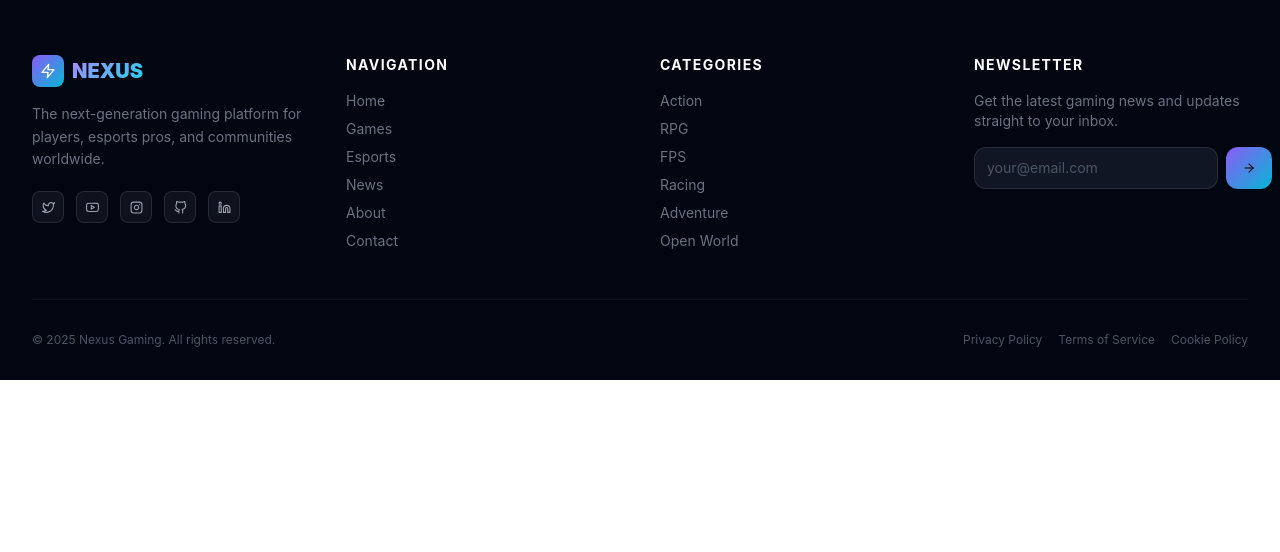
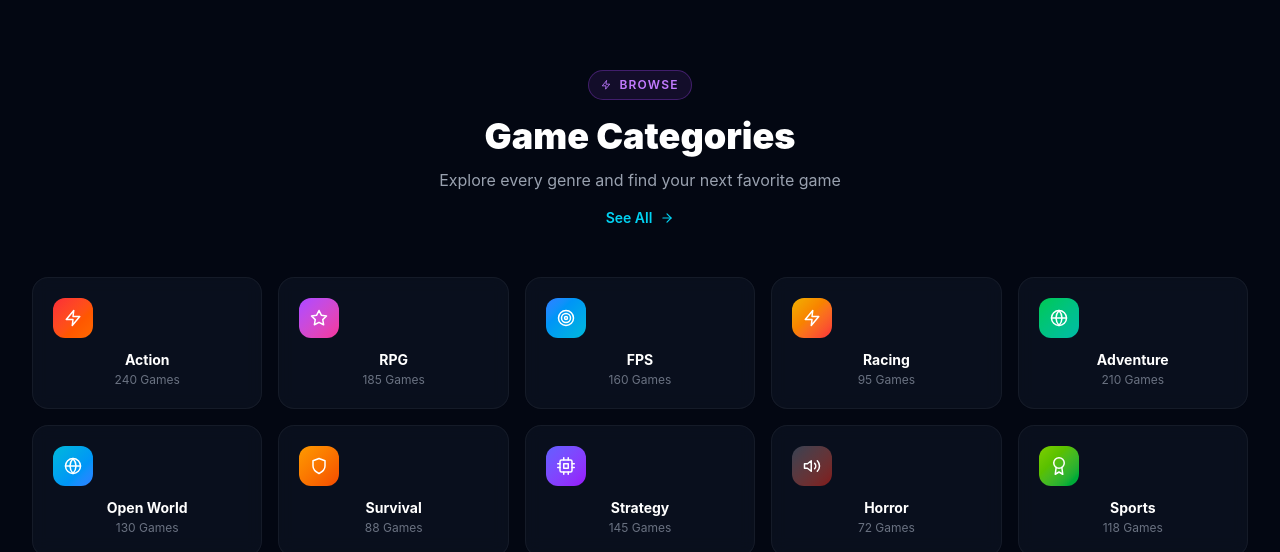
Before and after one commit to developer-omar-faruk/NEXUS-GameShop, a React (Vite) app: page / in a window 1280 px wide. Shown: the part 2248-2800 px from the top of the page. Before the commit the page ends 2628 px from the top, so only its background shows below. Built offline with nearby package versions, Linux system fonts and the light colour scheme.

Commit message:
HomePage/Categories

```diff
--- a/src/data.js
+++ b/src/data.js
@@ -8,6 +8,8 @@ import {
 
 //
 export const NAV_LINKS = ["Home", "Games", "Esports", "News", "About", "Contact"];
+
+//----Navbar, HomePage/Categories----
 
 export const CATEGORIES = [
   { id: 1, name: "Action",    icon: FiZap,       color: "from-red-500 to-orange-500",    count: 240 },
--- a/src/pages/HomePage.jsx
+++ b/src/pages/HomePage.jsx
@@ -1,6 +1,7 @@
 import Hero from "./homePage/Hero";
 import FeaturedGames from "./homePage/FeaturedGames";
 import TrendingGames from "./homePage/TrendingGames";
+import Categories from "./homePage/Categories";
 
 function HomePage({ setActivePage, setSelectedGame, wishlist, onWishlist }) {
   return (
@@ -8,6 +9,7 @@ function HomePage({ setActivePage, setSelectedGame, wishlist, onWishlist }) {
       <Hero setActivePage={setActivePage} setSelectedGame={setSelectedGame} />
       <FeaturedGames setActivePage={setActivePage} setSelectedGame={setSelectedGame} wishlist={wishlist} onWishlist={onWishlist} />
       <TrendingGames setActivePage={setActivePage} setSelectedGame={setSelectedGame} wishlist={wishlist} onWishlist={onWishlist} />
+      <Categories setActivePage={setActivePage} />
 
     </div>
   );
--- /dev/null
+++ b/src/pages/homePage/Categories.jsx
@@ -0,0 +1,39 @@
+import SectionHeader from "./SectionHeader";
+import { CATEGORIES } from "../../data";
+
+import { motion } from "framer-motion";
+
+const cn = (...classes) => classes.filter(Boolean).join(" ");
+const scaleIn  = { hidden: { opacity: 0, scale: 0.85 }, visible: { opacity: 1, scale: 1, transition: { duration: 0.5 } } };
+const stagger  = (delay = 0.1) => ({ visible: { transition: { staggerChildren: delay } } });
+
+
+function Categories({ setActivePage }) {
+  return (
+    <section className="py-20 px-4 sm:px-6 lg:px-8">
+      <div className="max-w-7xl mx-auto">
+        <SectionHeader badge="Browse" title="Game Categories" subtitle="Explore every genre and find your next favorite game"
+          action="See All" onAction={() => setActivePage("Games")} />
+        <motion.div variants={stagger(0.07)} initial="hidden" whileInView="visible" viewport={{ once: true }}
+          className="grid grid-cols-2 sm:grid-cols-3 md:grid-cols-5 gap-4">
+          {CATEGORIES.map(cat => (
+            <motion.button key={cat.id} variants={scaleIn} whileHover={{ y: -4, scale: 1.03 }} data-hover
+              onClick={() => setActivePage("Games")}
+              className="group relative p-5 rounded-2xl border border-white/5 bg-gray-900/50 backdrop-blur overflow-hidden transition-all duration-300">
+              <div className={cn("absolute inset-0 opacity-0 group-hover:opacity-100 transition-opacity bg-gradient-to-br", cat.color)} style={{ opacity: 0 }}
+                   onMouseEnter={e => { e.currentTarget.style.opacity = "0.08"; }} onMouseLeave={e => { e.currentTarget.style.opacity = "0"; }} />
+              <div className={cn("w-10 h-10 rounded-xl flex items-center justify-center mb-3 bg-gradient-to-br text-white", cat.color)}>
+                <cat.icon size={18} />
+              </div>
+              <p className="text-white font-bold text-sm">{cat.name}</p>
+              <p className="text-gray-500 text-xs mt-0.5">{cat.count} Games</p>
+              <div className={cn("absolute bottom-0 left-0 right-0 h-0.5 opacity-0 group-hover:opacity-100 transition-opacity bg-gradient-to-r", cat.color)} />
+            </motion.button>
+          ))}
+        </motion.div>
+      </div>
+    </section>
+  );
+}
+
+export default Categories
```
